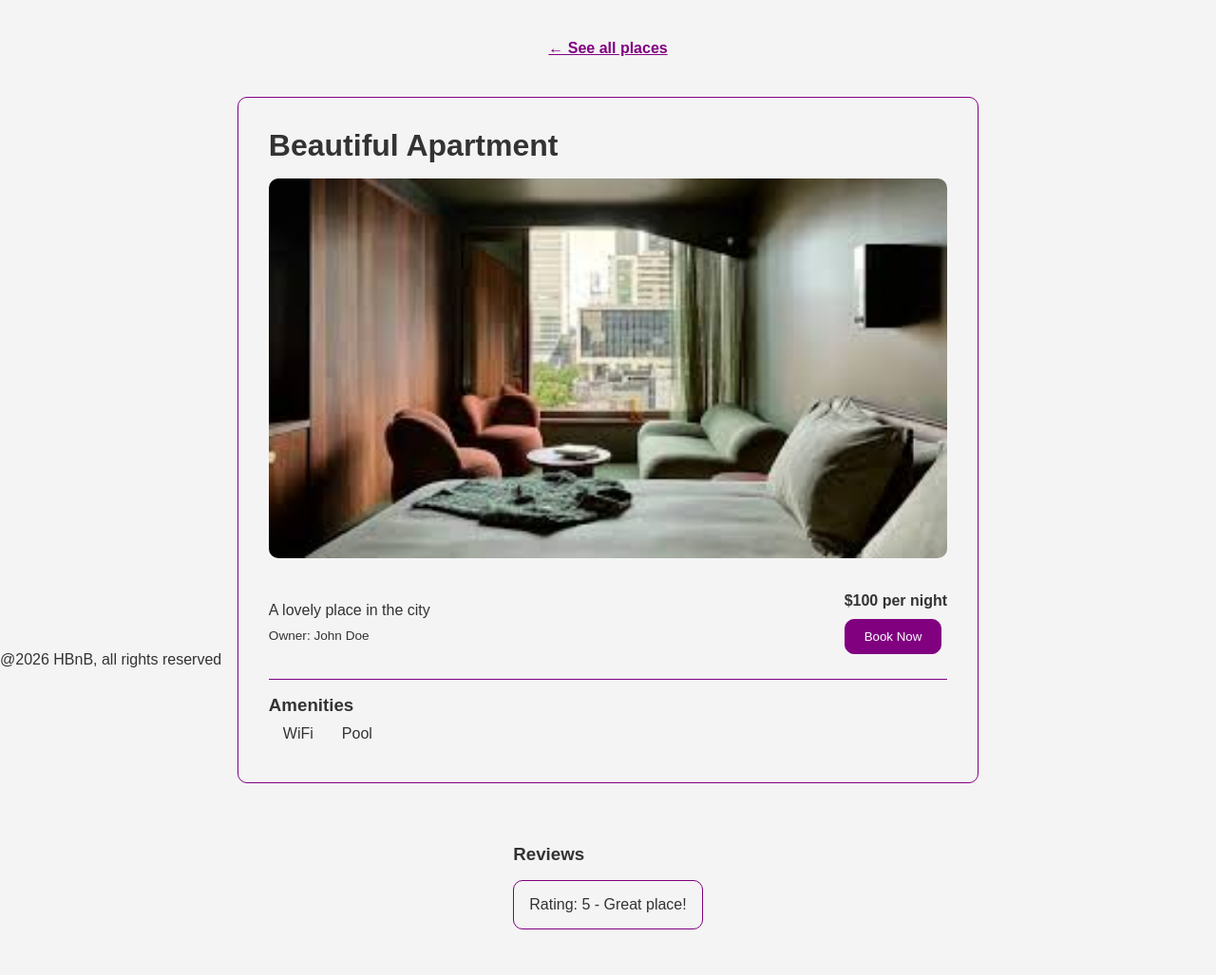
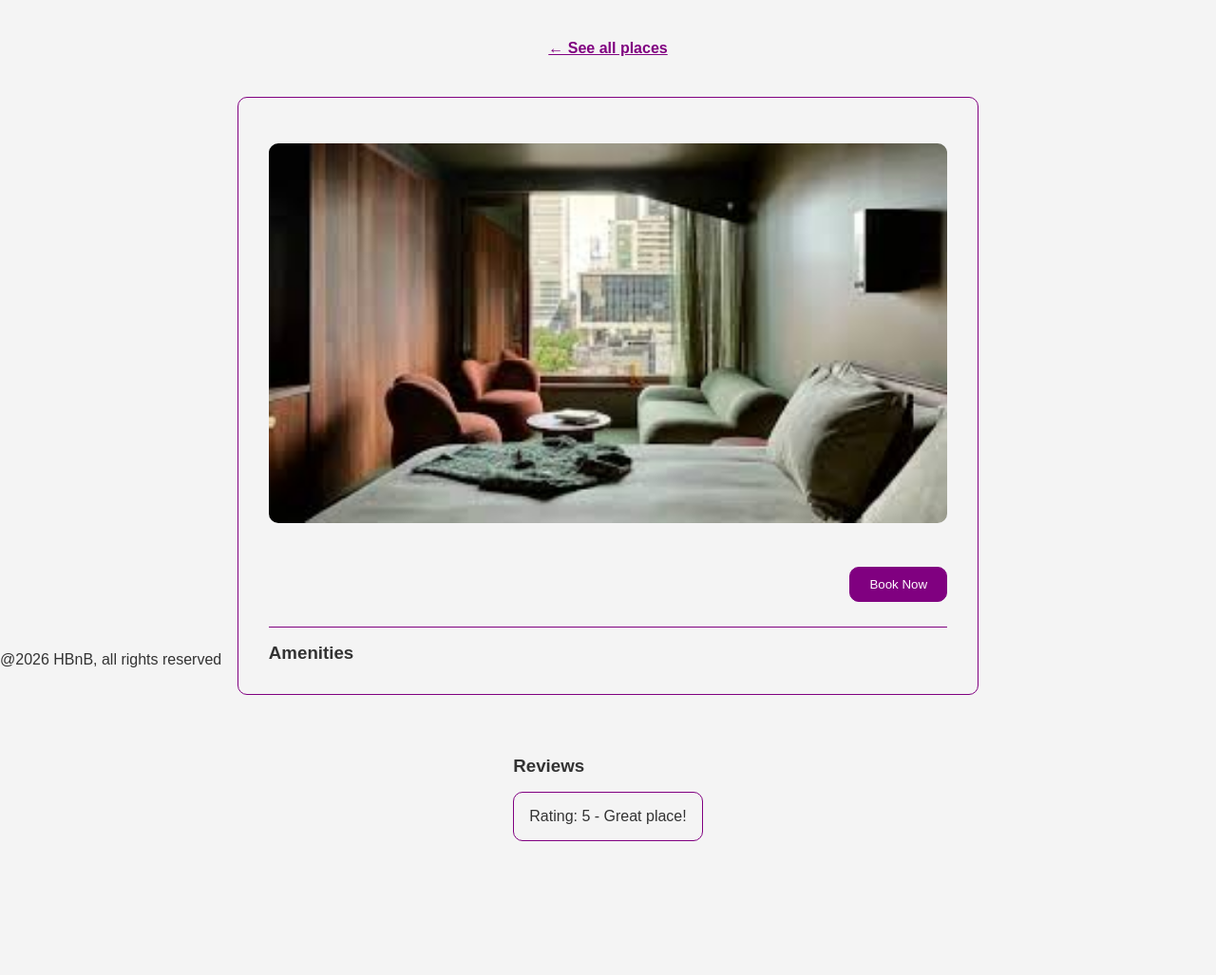
Before and after one commit to 12113-byte/holbertonschool-hbnb, a Flask app: page /place in a window 1280 px wide. Shown: the part 96-1123 px from the top of the page at 95% size. After the commit the page ends 982 px from the top, so only its background shows below. Run offline with Flask 3, Linux system fonts and the light colour scheme.

Commit message:
removed hardcoded example

```diff
--- a/app/templates/place.html
+++ b/app/templates/place.html
@@ -5,7 +5,7 @@
     <meta name="viewport" content="width=device-width, initial-scale=1.0">
     <title>Place Details</title>
     <link rel="stylesheet" href="../static/styles.css">
-     <script  src="{{ url_for('static', filename='place_scripts.js')}}"></script>
+    <script src="{{ url_for('static', filename='place_scripts.js')}}"></script>
 </head>
 <body>
     <!-- header -->
@@ -14,24 +14,22 @@
         <a href="/" class="back-button">← See all places</a>
         <section id="place-details">
             <!-- Place details will be populated dynamically -->
-             <h2 class="title">Beautiful Apartment</h2>
+             <h2 class="title"></h2>
 
-             <img src="../static/images/place-image-01.jpg" alt=""Place Image" class="place-image">
+            <img src="/static/images/place-image-01.jpg" alt="Place Image" class="place-image">
         <div class="place-info">
             <div class="place-left">
-                <p class="description">A lovely place in the city</p>
-                <p class="owner">Owner: John Doe</p>
+                <p class="description"></p>
+                <p class="owner"></p>
             </div>
             <div class="place-right">
-                <p class="price">$100 per night</p>
+                <p class="price"></p>
                 <button class="booking-button">Book Now</button>
             </div>
         </div>
         <hr>
         <h3 class="amenities-title">Amenities</h3>
         <ul class="amenities-list">
-            <li class="amenity-item">WiFi</li>
-            <li class="amenity-item">Pool</li>
         </ul>
 
         </section>
```
